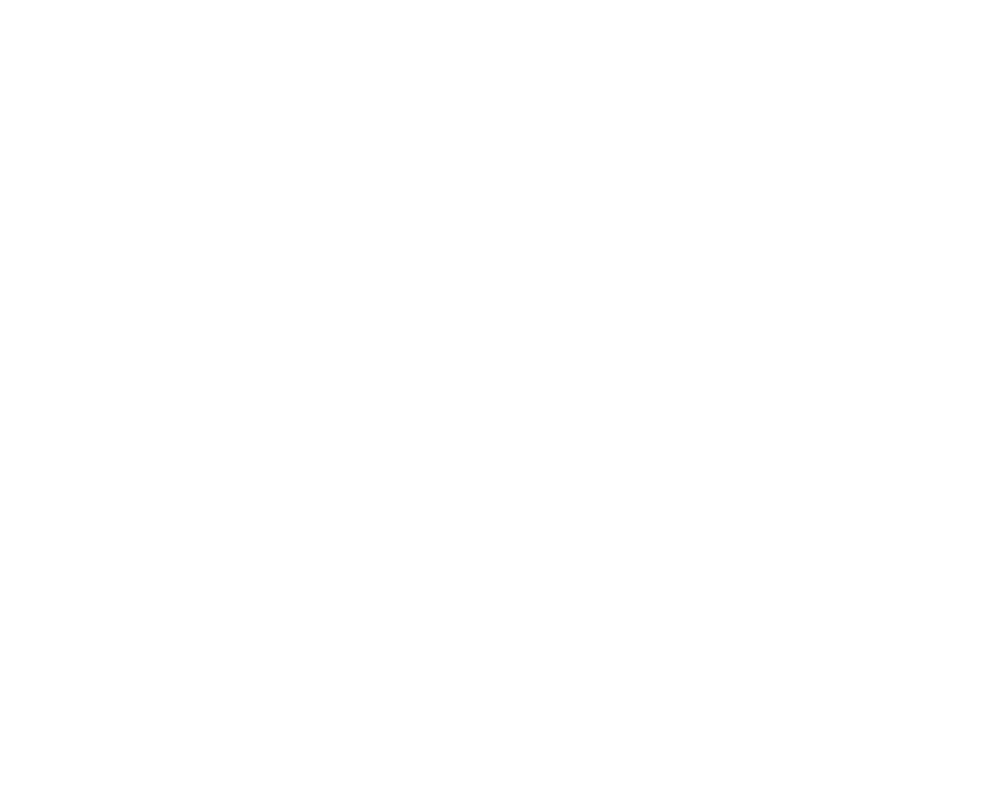
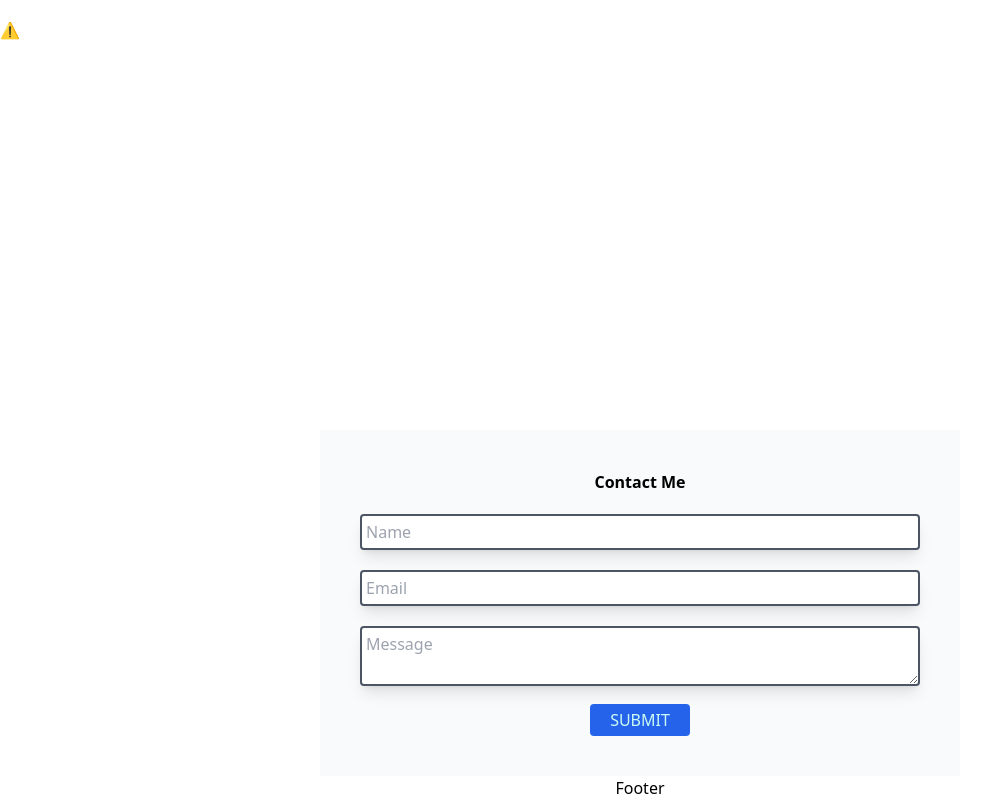
Before and after one commit to uzoziealpha/tailwindcssportfolio, a React (Create React App) app: page /contact in a window 1280 px wide. Shown: the part 370-1170 px from the top of the page, without its empty margins (0-984 px from the left). Before the commit the page ends 800 px from the top, so only its background shows below. Built offline with nearby package versions, Linux system fonts and the light colour scheme; no server answers.

Commit message:
contact section and form input

```diff
--- a/src/pages/Contact.js
+++ b/src/pages/Contact.js
@@ -5,7 +5,28 @@
   return (
     <Layout>
       <div>
-        <h1> Contact ME </h1>
+        <div className="h-screen">
+        <lottie-player src="https://assets5.lottiefiles.com/packages/lf20_u25cckyh.json"  background="transparent"  speed="1.5"
+         loop
+          autoplay>
+        </lottie-player>
+        </div>
+
+        <div>
+           <div className='w-screen flex justify-center'>
+
+           <div className='md:w-full w-1/2 p-10 shadow-2x1 bg-gray-50'>
+           <h1 className='text-2x1 font-semibold'>Contact Me</h1>
+             <input type="text" placeholder='Name' className='w-full border-2  border-gray-600 rounded p-1 shadow-lg mt-5'/>
+             <input type="text" placeholder='Email' className='w-full border-2  border-gray-600 rounded p-1 shadow-lg mt-5'/>
+             <textarea type="text" placeholder='Message' className='w-full border-2  border-gray-600 rounded p-1 shadow-lg mt-5'/>
+
+             <button className='bg-blue-600 rounded text-white px-5 py-1 mt-3'>SUBMIT</button>
+           </div>
+
+
+       </div>
+        </div>
       </div>
     </Layout>
   );
```
